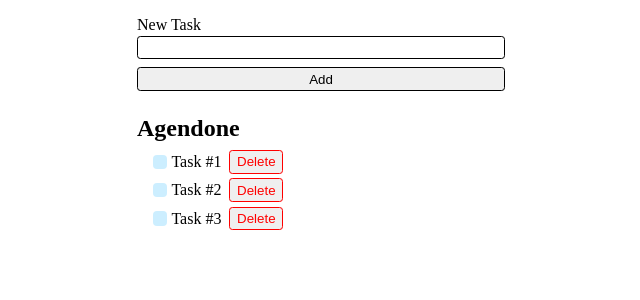
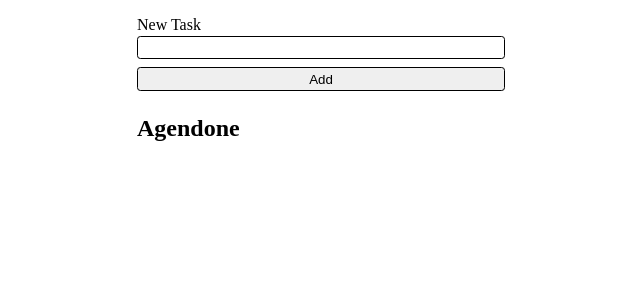
Before and after one commit to gulfaniputra/agendone-app, a React (Vite) app: page / in a window 1280 px wide. Shown: the top 300 px of the page, without its empty margins (319-959 px from the left). Built offline with nearby package versions, Linux system fonts and the light colour scheme.

Commit message:
Loop 'todos' & render them with 'map()' method

```diff
--- a/src/App.jsx
+++ b/src/App.jsx
@@ -14,9 +14,9 @@
         { id: crypto.randomUUID(), title: newItem, completed: false },
       ];
     });
+
+    setNewItem("");
   }
-
-  console.log(todos);
 
   return (
     <>
@@ -34,27 +34,17 @@
       </form>
       <h1 className="header">Agendone</h1>
       <ul className="list">
-        <li>
-          <label>
-            <input type="checkbox" />
-            Task #1
-          </label>
-          <button className="btn btn-danger">Delete</button>
-        </li>{" "}
-        <li>
-          <label>
-            <input type="checkbox" />
-            Task #2
-          </label>
-          <button className="btn btn-danger">Delete</button>
-        </li>{" "}
-        <li>
-          <label>
-            <input type="checkbox" />
-            Task #3
-          </label>
-          <button className="btn btn-danger">Delete</button>
-        </li>
+        {todos.map((todo) => {
+          return (
+            <li key={todo.id}>
+              <label>
+                <input type="checkbox" checked={todo.completed} />
+                {todo.title}
+              </label>
+              <button className="btn btn-danger">Delete</button>
+            </li>
+          );
+        })}
       </ul>
     </>
   );
```
